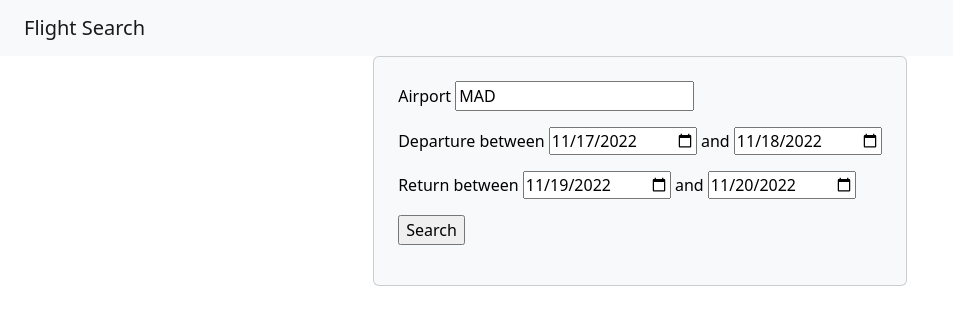
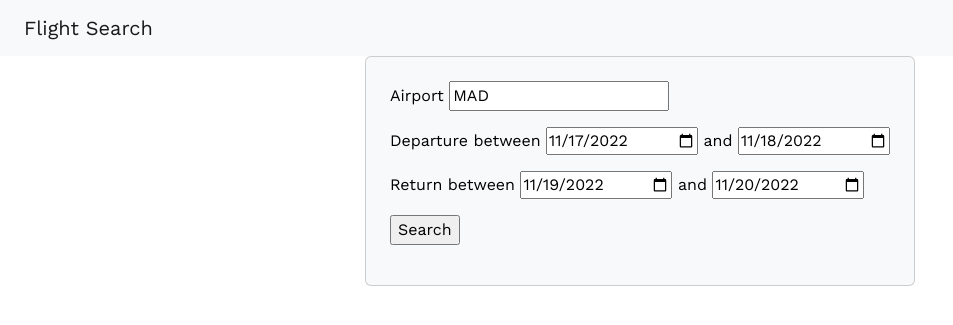
Before and after one commit to mjbfm99/flask-trip-planner, a Flask app: page / in a window 1280 px wide. Shown: the top 325 px of the page, without its empty margins (0-953 px from the left). Run offline with Flask 2, Linux system fonts and the light colour scheme; some libraries are stand-ins or nearby versions.

Commit message:
Changed font

```diff
--- a/static/fonts.css
+++ b/static/fonts.css
@@ -1,3 +1,3 @@
 * {
-    font-family: 'Euclid Circular A', sans-serif;
+    font-family: 'Work Sans', sans-serif;
 }
--- a/templates/index.html
+++ b/templates/index.html
@@ -6,6 +6,10 @@
 	<meta name="viewport" content="width=device-width, initial-scale=1">
 	<link href="https://cdn.jsdelivr.net/npm/bootstrap@5.2.2/dist/css/bootstrap.min.css" rel="stylesheet" integrity="sha384-Zenh87qX5JnK2Jl0vWa8Ck2rdkQ2Bzep5IDxbcnCeuOxjzrPF/et3URy9Bv1WTRi" crossorigin="anonymous">
 	<link rel="stylesheet" href="https://cdn.jsdelivr.net/npm/bootstrap-icons@1.9.1/font/bootstrap-icons.css">
+	<link rel="preconnect" href="https://fonts.googleapis.com">
+	<link rel="preconnect" href="https://fonts.gstatic.com" crossorigin>
+	<link href="https://fonts.googleapis.com/css2?family=Work+Sans:wght@400;700&display=swap" rel="stylesheet">
+	<link rel="stylesheet" href="{{ url_for('static', filename='fonts.css') }}">
 </head>
 <body class="align-items-center">
 <nav class="navbar navbar-light bg-light px-4">
--- a/templates/show_list.html
+++ b/templates/show_list.html
@@ -6,6 +6,10 @@
 	<meta name="viewport" content="width=device-width, initial-scale=1">
 	<link href="https://cdn.jsdelivr.net/npm/bootstrap@5.2.2/dist/css/bootstrap.min.css" rel="stylesheet" integrity="sha384-Zenh87qX5JnK2Jl0vWa8Ck2rdkQ2Bzep5IDxbcnCeuOxjzrPF/et3URy9Bv1WTRi" crossorigin="anonymous">
 	<link rel="stylesheet" href="https://cdn.jsdelivr.net/npm/bootstrap-icons@1.9.1/font/bootstrap-icons.css">
+	<link rel="preconnect" href="https://fonts.googleapis.com">
+	<link rel="preconnect" href="https://fonts.gstatic.com" crossorigin>
+	<link href="https://fonts.googleapis.com/css2?family=Work+Sans:wght@400;700&display=swap" rel="stylesheet">
+	<link rel="stylesheet" href="{{ url_for('static', filename='fonts.css') }}">
 </head>
 <body>
 <nav class="navbar sticky-top bg-light px-4">
@@ -20,7 +24,7 @@
 	<a class="navbar-brand abs" href="#">Explore from {{ airport }}</a>
 
 </nav>
-<div class="grid" style="margin: 0 auto; margin-top: 2.5rem;" data-masonry='{ "fitWidth": "true", "itemSelector": ".grid-item" }'>
+<div class="grid" style="margin: 0 auto; margin-top: 2.5rem; " data-masonry='{ "fitWidth": "true", "itemSelector": ".grid-item" }'>
 	{% for item in data %}
 	<div class="grid-item" style="margin: 1rem; margin-bottom: -0.5rem; margin-top: -0.5rem;">
 		<div class="card shadow p-3 mb-5 bg-body rounded" style="width: 20rem">
```
Also changed, not shown: templates/show_round.html (+5 -3 lines).
